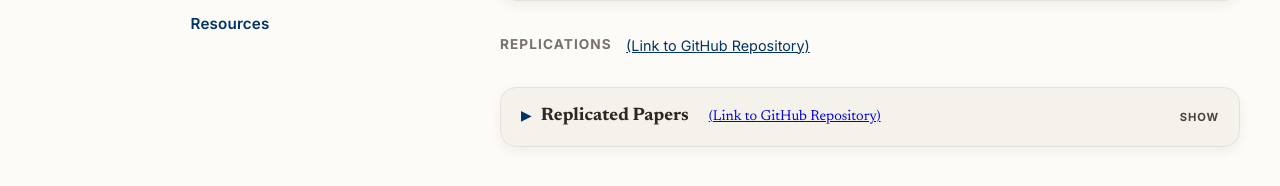
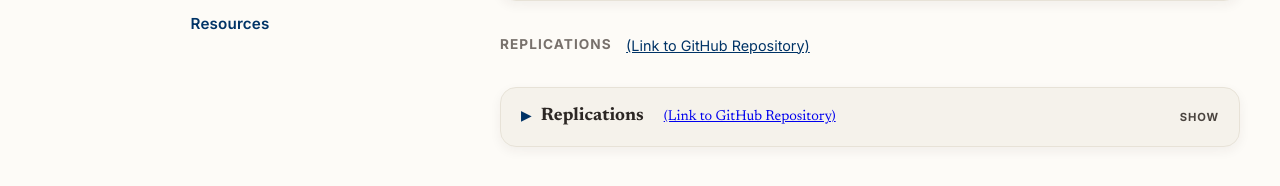
Before and after one commit to peppecon/peppecon.github.io, a Jekyll site: the page built from _pages/about.md, in a window 1280 px wide and 900 px high, scrolled down 1248 px. Shown: the part 643-829 px from the top of the window. Built offline with Jekyll 4.4.1, drawn with Linux system fonts in a browser that asks for light colours.

Commit message:
Rename Replicated Papers box to Replications
Co-Authored-By: Claude Opus 5.5 <noreply@anthropic.com>

```diff
--- a/_pages/about.md
+++ b/_pages/about.md
@@ -163,7 +163,7 @@ Calibrated to standard quarterly values ($\beta = 0.99$, $\alpha = 0.33$, $\delt
 <div class="abstract-container">
   <div class="abstract-header">
     <span class="arrow">▶</span>
-    <span>Replicated Papers</span>
+    <span>Replications</span>
     <a href="https://github.com/peppecon/Replications" target="_blank" class="link-secondary" onclick="event.stopPropagation();">(Link to GitHub Repository)</a>
   </div>
   <div class="abstract-content" markdown="1">
```
